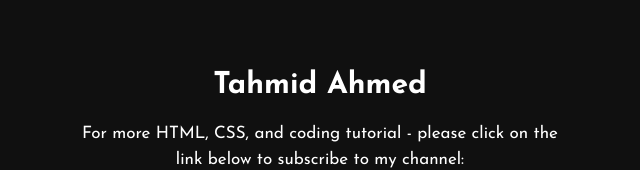
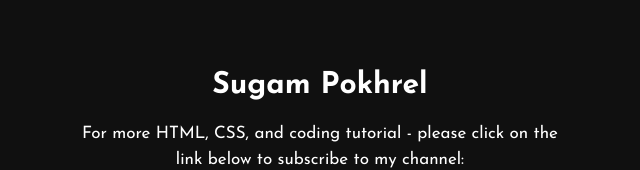
Before and after one commit to sugam-pokhrel/home, a plain HTML site: page index.html in a window 1280 px wide. Shown: the part 2641-2811 px from the top of the page, without its empty margins (320-960 px from the left). Drawn offline with Linux system fonts and the light colour scheme.

Commit message:
Update index.html

```diff
--- a/index.html
+++ b/index.html
@@ -105,7 +105,7 @@
 
 	<!------footer start--------->
 	<footer>
-		<p>Tahmid Ahmed</p>
+		<p>Sugam Pokhrel</p>
 		<p>For more HTML, CSS, and coding tutorial - please click on the link below to subscribe to my channel:</p>
 		<div class="social">
 			<a href="#"><i class="fab fa-facebook-f"></i></a>
```
